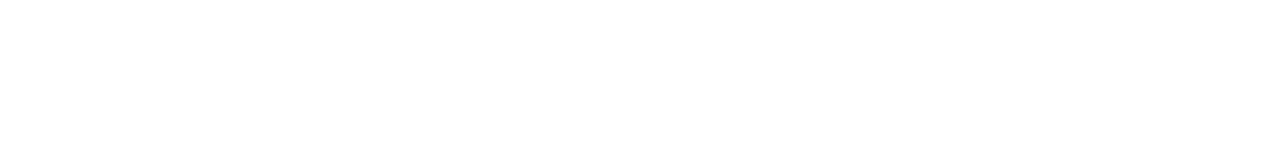
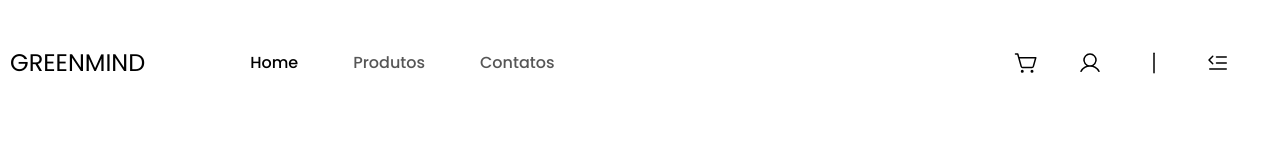
Before and after one commit to mariquegonn-dev/ecommerce-plant-shop, a plain HTML site: page index.html in a window 1280 px wide. Drawn offline with Linux system fonts and the light colour scheme.

Commit message:
feat: create header

```diff
--- a/index.html
+++ b/index.html
@@ -1,14 +1,33 @@
 <!DOCTYPE html>
-<html lang="en">
+<html lang="pt-br">
 <head>
     <meta charset="UTF-8">
     <meta name="viewport" content="width=device-width, initial-scale=1.0">
     <meta name="description" content="">
+    <link rel="stylesheet" href="styles/default.css">
+    <link rel="stylesheet" href="styles/header.css">
     <title>Greenmind</title>
 </head>
 <body>
     <header>
-
+        <div class="header-container flex">
+            <nav class="header-options flex">
+                <div class="header-logo"><span>GREENMIND</span></div>
+                <div class="header-menu">
+                    <ul class="flex">
+                        <li><a class="active" href="#">Home</a></li>
+                        <li><a href="#">Produtos</a></li>
+                        <li><a href="#">Contatos</a></li>
+                    </ul>
+                </div>
+            </nav>
+            <nav class="header-icons flex">
+                <svg xmlns="http://www.w3.org/2000/svg" width="24" height="24" fill="#000000" viewBox="0 0 256 256"><path d="M104,216a16,16,0,1,1-16-16A16,16,0,0,1,104,216Zm88-16a16,16,0,1,0,16,16A16,16,0,0,0,192,200ZM239.71,74.14l-25.64,92.28A24.06,24.06,0,0,1,191,184H92.16A24.06,24.06,0,0,1,69,166.42L33.92,40H16a8,8,0,0,1,0-16H40a8,8,0,0,1,7.71,5.86L57.19,64H232a8,8,0,0,1,7.71,10.14ZM221.47,80H61.64l22.81,82.14A8,8,0,0,0,92.16,168H191a8,8,0,0,0,7.71-5.86Z"></path></svg>
+                <svg xmlns="http://www.w3.org/2000/svg" width="24" height="24" fill="#000000" viewBox="0 0 256 256"><path d="M230.92,212c-15.23-26.33-38.7-45.21-66.09-54.16a72,72,0,1,0-73.66,0C63.78,166.78,40.31,185.66,25.08,212a8,8,0,1,0,13.85,8c18.84-32.56,52.14-52,89.07-52s70.23,19.44,89.07,52a8,8,0,1,0,13.85-8ZM72,96a56,56,0,1,1,56,56A56.06,56.06,0,0,1,72,96Z"></path></svg>
+                <svg xmlns="http://www.w3.org/2000/svg" width="24" height="24" fill="#000000" viewBox="0 0 256 256"><path d="M136,24V232a8,8,0,0,1-16,0V24a8,8,0,0,1,16,0Z"></path></svg>
+                <svg xmlns="http://www.w3.org/2000/svg" width="24" height="24" fill="#000000" viewBox="0 0 256 256"><path d="M224,128a8,8,0,0,1-8,8H112a8,8,0,0,1,0-16H216A8,8,0,0,1,224,128ZM112,72H216a8,8,0,0,0,0-16H112a8,8,0,0,0,0,16ZM216,184H40a8,8,0,0,0,0,16H216a8,8,0,0,0,0-16ZM72,144a8,8,0,0,0,5.66-13.66L43.31,96,77.66,61.66A8,8,0,0,0,66.34,50.34l-40,40a8,8,0,0,0,0,11.32l40,40A8,8,0,0,0,72,144Z"></path></svg>
+            </nav>
+        </div>
     </header>
     <main>
 
@@ -16,5 +35,6 @@
     <footer>
 
     </footer>
+
 </body>
 </html>
--- a/styles/default.css
+++ b/styles/default.css
@@ -7,3 +7,17 @@
     box-sizing: border-box;
     font-family: "Poppins", sans-serif;
 }
+
+a{
+    text-decoration: none;
+    color: #000;
+}
+
+li{
+    list-style: none;
+}
+
+.flex{
+    display: flex;
+    align-items: center;
+}
--- a/styles/header.css
+++ b/styles/header.css
@@ -0,0 +1,36 @@
+.header-container{
+    justify-content: space-between;
+    padding: 45px 10px 40px 10px;
+    max-width: 1240px;
+}
+
+.header-options{
+    column-gap: 100px;
+}
+
+.header-logo span{
+    display: inline-block;
+    font: 400 24px "poppins",sans-serif;
+}
+
+.header-menu ul {
+    column-gap: 45px;
+}
+
+.header-menu ul li > a{
+    font: 500 16px "poppins",sans-serif;
+    padding: 10px 5px;
+}
+
+.header-menu ul li > a:not(.active){
+    color: #1E1E1E;
+    opacity: .75;
+}
+
+.header-icons{
+    column-gap: 40px;
+}
+
+.header-icons svg{
+    cursor: pointer;
+}
```
